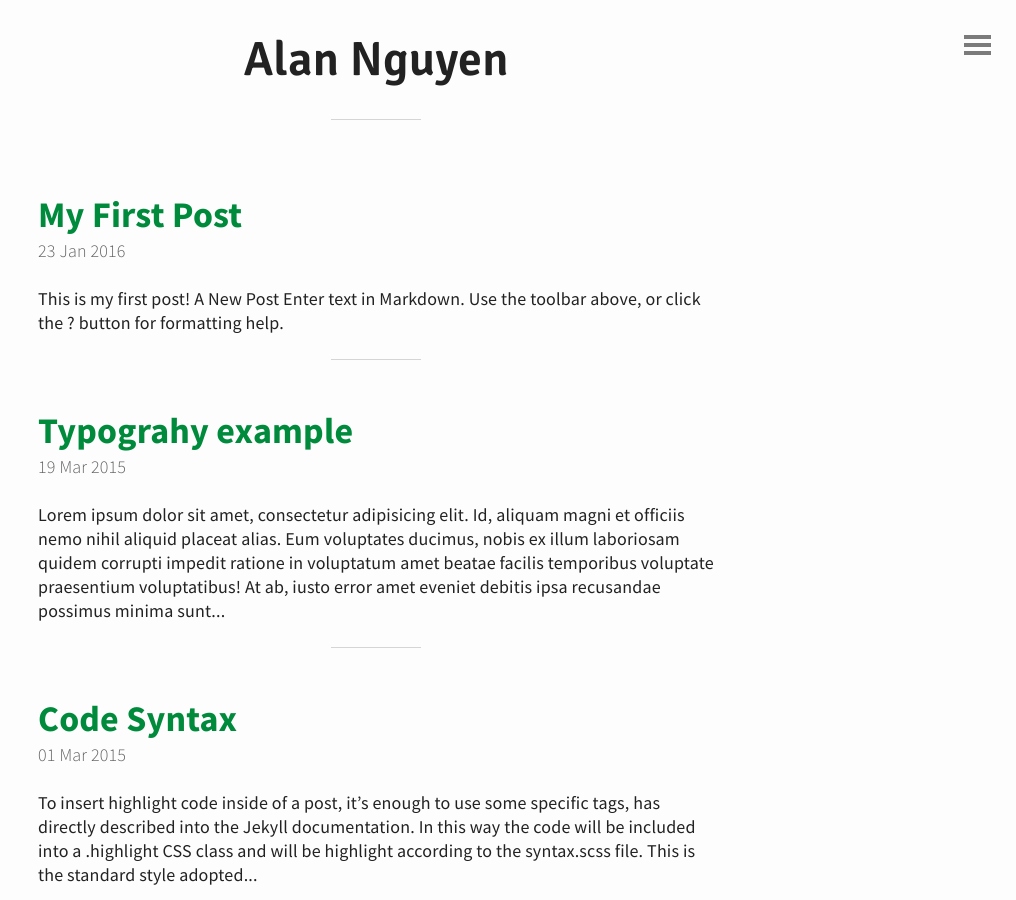
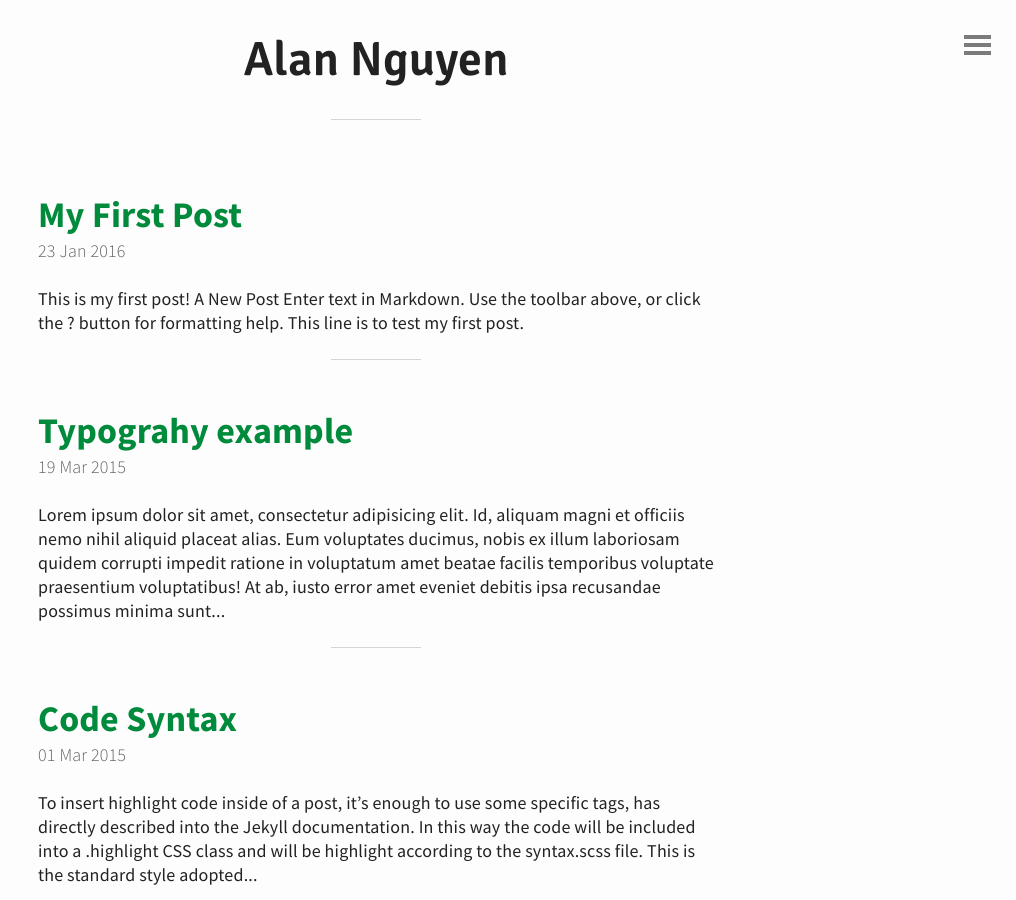
Before and after one commit to alannguyencs/blog, a Jekyll site: the page built from index.html, in a window 1280 px wide and 900 px high. Shown: the whole window, without its empty margins (264-1280 px from the left). Built offline with Jekyll 4.4.1, drawn with Linux system fonts in a browser that asks for light colours; the list of posts is cut into pages by our own code.

Commit message:
demo
demo

```diff
--- a/_posts/2016-01-23-my-first-post.md
+++ b/_posts/2016-01-23-my-first-post.md
@@ -8,3 +8,4 @@ published: true
 ## A New Post
 
 Enter text in [Markdown](http://daringfireball.net/projects/markdown/). Use the toolbar above, or click the **?** button for formatting help.
+This line is to test my first post.
```
